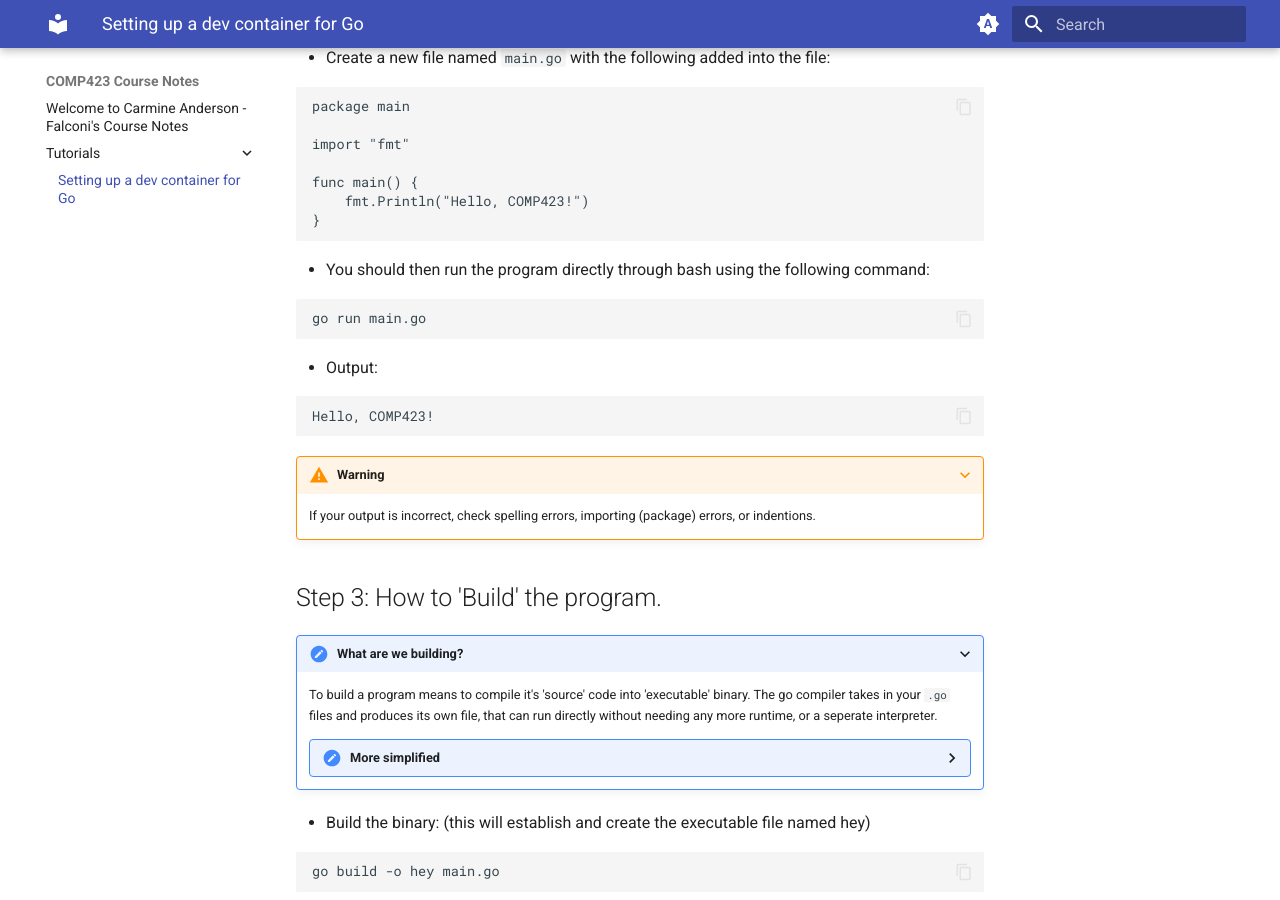
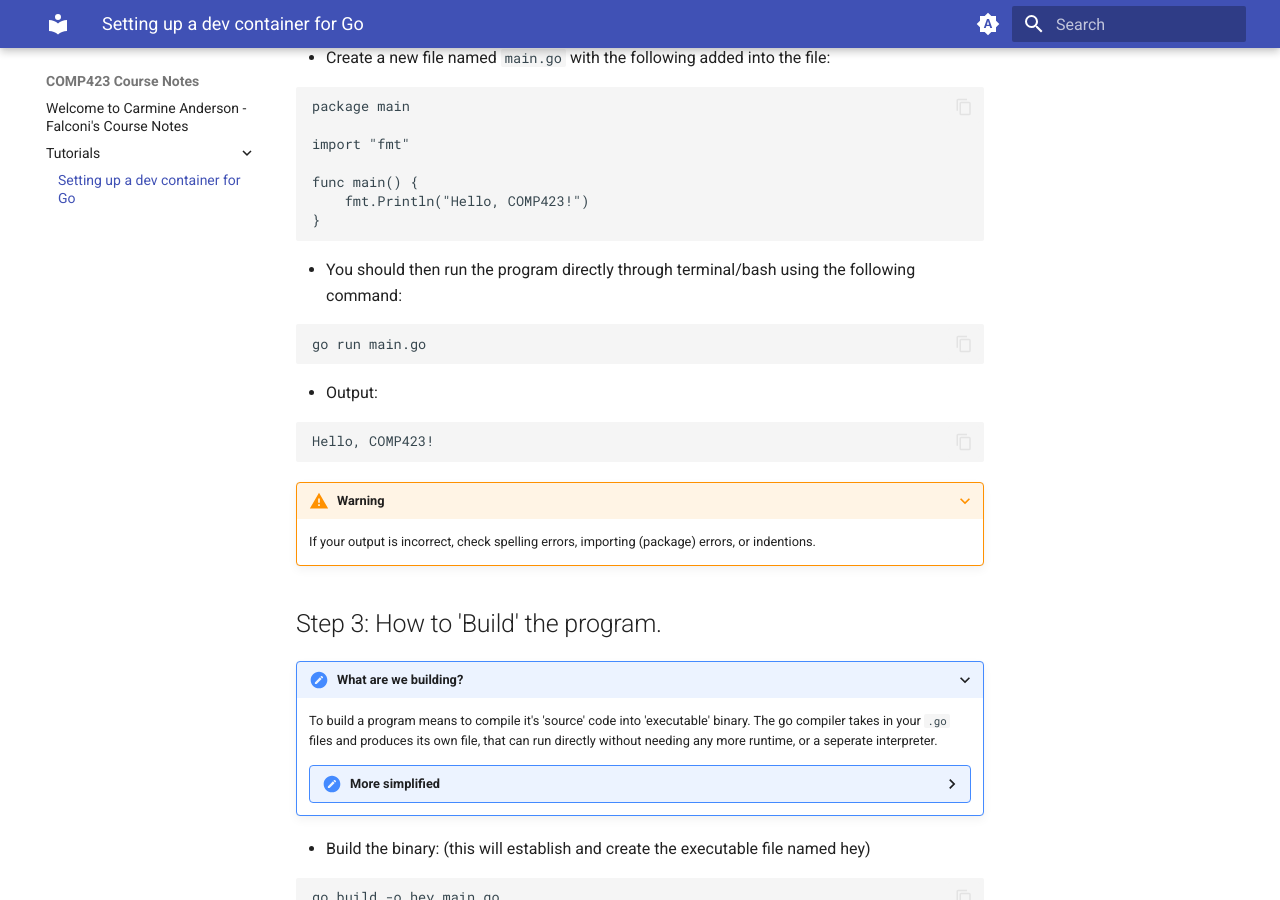
Before and after one commit to carmine-anderson/comp423-course-notes, an MkDocs documentation site: the page built from docs/tutorials/go-setup.md, in a window 1280 px wide and 900 px high, scrolled down 3500 px. Built offline with MkDocs 1.6.1 and Material for MkDocs 9.7.7, drawn with Linux system fonts in a browser that asks for light colours; some of the changed text lies outside the part shown.

Commit message:
Fixed errors

````diff
--- a/docs/tutorials/go-setup.md
+++ b/docs/tutorials/go-setup.md
@@ -136,7 +136,7 @@ func main() {
     fmt.Println("Hello, COMP423!")
 }
 ```
-- You should then run the program directly through bash using the following command:
+- You should then run the program directly through terminal/bash using the following command:
 ```
 go run main.go
 ```
````
Also changed, not shown: other parts of docs/tutorials/go-setup.md (+1 -1 lines).
